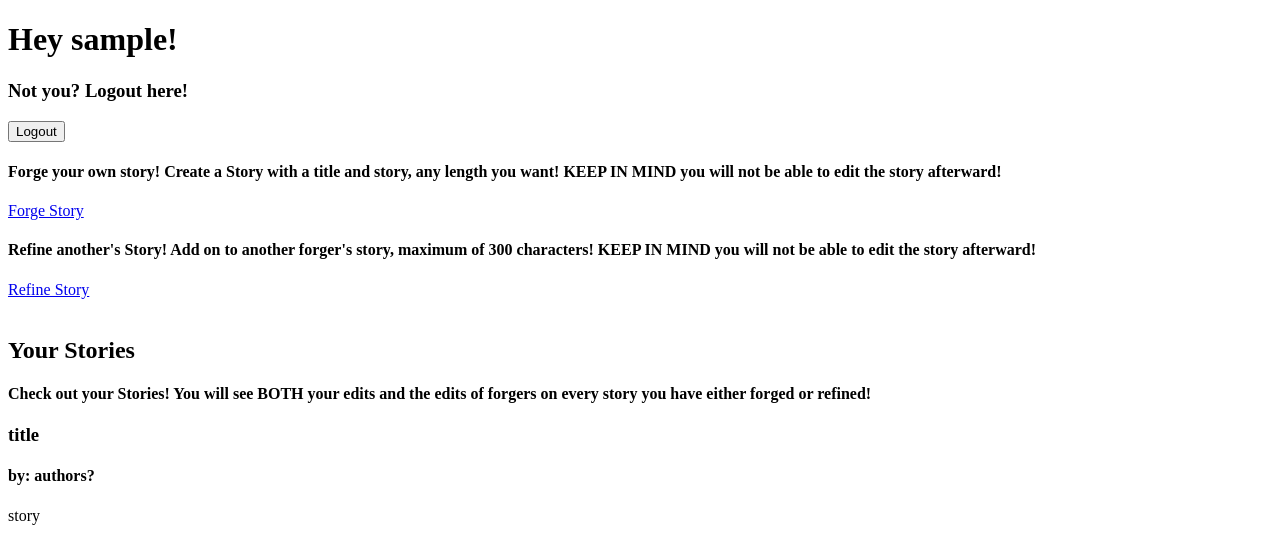
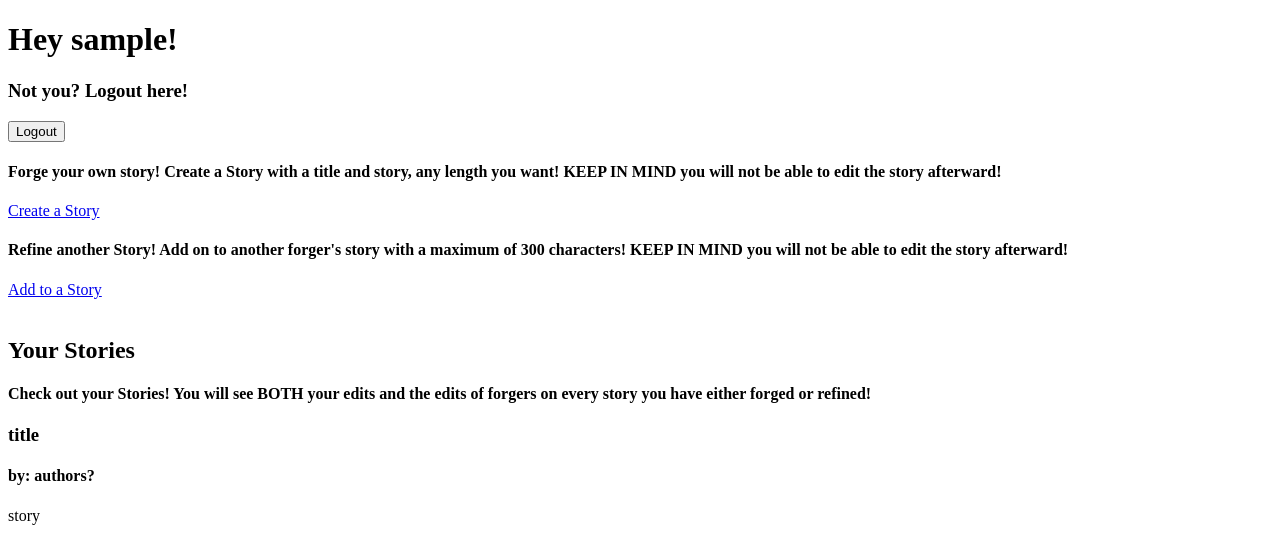
Before and after one commit to rachelxiao907/redacted, a Flask app: page /home in a window 1280 px wide. Shown: the top 538 px of the page. Run offline with Flask 2, Linux system fonts and the light colour scheme; the visitor is signed in with stand-in values (Sample User, id 1).

Commit message:
edited some html

```diff
--- a/app/templates/add.html
+++ b/app/templates/add.html
@@ -12,11 +12,11 @@
     <br><br>
 
     <!-- loop through the story in story addable list -->
-      {% for story in collection %}
+    {% for story in collection %}
       <!-- have a link such that when user click on a story it would redirect to the page-->
       <a href = http://127.0.0.1:5000/add/{{story}}> {{story}}</a>
       <br/><br/>
-      {% endfor %}
+    {% endfor %}
   </body>
 
 </html>
--- a/app/templates/home.html
+++ b/app/templates/home.html
@@ -15,11 +15,11 @@
     </form>
     <div id = "forge">
     <h4> Forge your own story! Create a Story with a title and story, any length you want!  KEEP IN MIND you will not be able to edit the story afterward! </h4>
-    <a href= "http://127.0.0.1:5000/create"> Forge Story</a><br>
+    <a href= "http://127.0.0.1:5000/create"> Create a Story </a><br>
     </div>
     <div id = "refine">
-    <h4> Refine another's Story! Add on to another forger's story, maximum of 300 characters!  KEEP IN MIND you will not be able to edit the story afterward! </h4>
-    <a href = "http://127.0.0.1:5000/add"> Refine Story </a> <br/><br/>
+    <h4> Refine another Story! Add on to another forger's story with a maximum of 300 characters!  KEEP IN MIND you will not be able to edit the story afterward! </h4>
+    <a href = "http://127.0.0.1:5000/add"> Add to a Story </a> <br/><br/>
     </div>
     <div id = "own_stories">
     <h2> Your Stories </h2>
```
Also changed, not shown: app/templates/login.html (+4 -6 lines).
